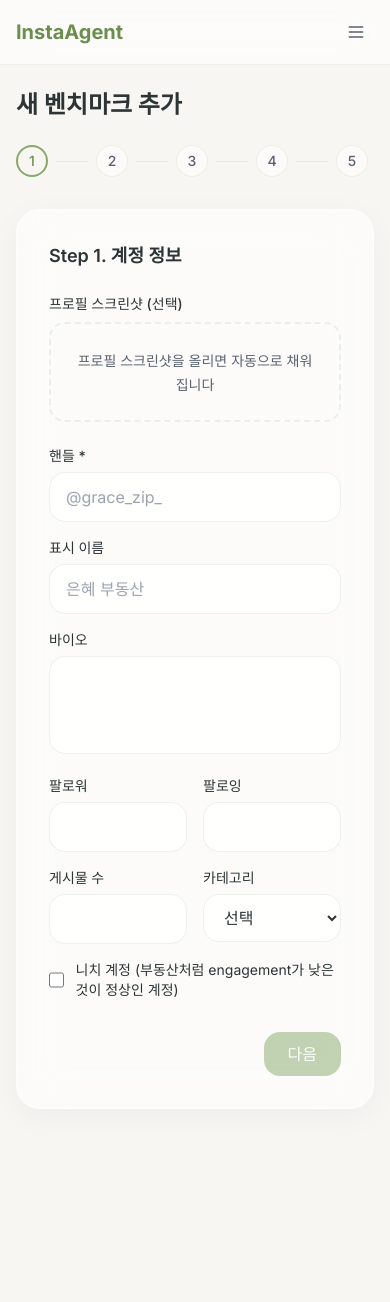
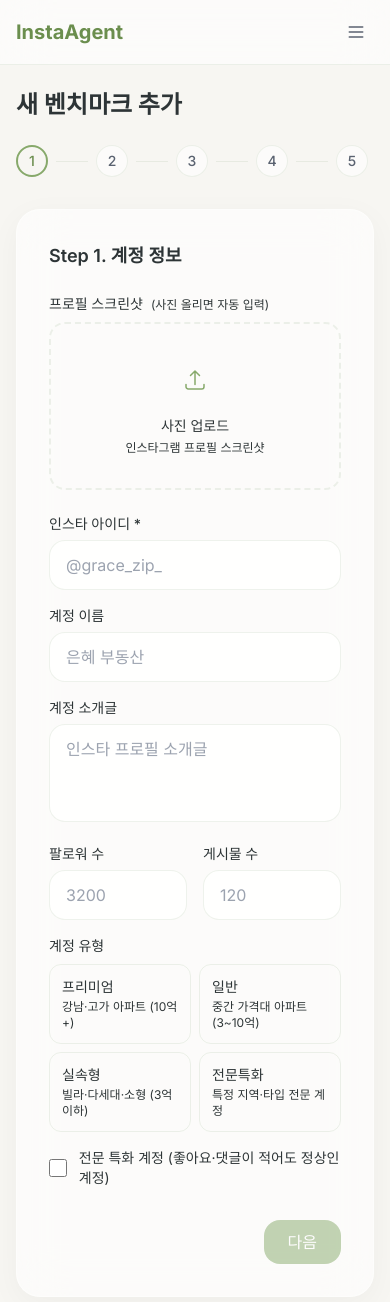
Before and after one commit to dukjaejeon/insta-agent, a Next.js app: page /benchmarks/new in a window 390 px wide. Shown: the top 1302 px of the page. Before the commit the page ends 1133 px from the top, so only its background shows below. Built offline with nearby package versions, Linux system fonts and the light colour scheme; a web font is replaced by a local one.

Commit message:
fix: mobile photo upload, intuitive category labels, profile preview

```diff
--- a/src/components/benchmarks/Step1AccountInfo.tsx
+++ b/src/components/benchmarks/Step1AccountInfo.tsx
@@ -2,7 +2,7 @@
 
 import { useState } from "react";
 import { GlassCard } from "@/components/ui/GlassCard";
-import { createClient } from "@/lib/supabase/client";
+import { createClient, getCurrentUserId } from "@/lib/supabase/client";
 
 interface AccountData {
   handle: string;
@@ -21,8 +21,16 @@ interface Step1Props {
   onNext: () => void;
 }
 
+const CATEGORIES = [
+  { value: "프리미엄", label: "프리미엄", desc: "강남·고가 아파트 (10억+)" },
+  { value: "일반", label: "일반", desc: "중간 가격대 아파트 (3~10억)" },
+  { value: "실속형", label: "실속형", desc: "빌라·다세대·소형 (3억 이하)" },
+  { value: "전문특화", label: "전문특화", desc: "특정 지역·타입 전문 계정" },
+];
+
 export function Step1AccountInfo({ data, onChange, onNext }: Step1Props) {
-  const [ocrLoading, setOcrLoading] = useState(false);
+  const [uploading, setUploading] = useState(false);
+  const [previewUrl, setPreviewUrl] = useState<string | null>(null);
 
   const handleProfileScreenshot = async (
     e: React.ChangeEvent<HTMLInputElement>
@@ -30,25 +38,23 @@ export function Step1AccountInfo({ data, onChange, onNext }: Step1Props) {
     const file = e.target.files?.[0];
     if (!file) return;
 
-    setOcrLoading(true);
+    // 미리보기 즉시 표시
+    setPreviewUrl(URL.createObjectURL(file));
+    setUploading(true);
+
     try {
       const supabase = createClient();
-      const {
-        data: { user },
-      } = await supabase.auth.getUser();
-      if (!user) return;
-
-      const path = `${user.id}/profile-temp/${Date.now()}-${file.name}`;
+      const userId = getCurrentUserId();
+      const path = `${userId}/profile-temp/${Date.now()}-${file.name}`;
       await supabase.storage.from("screenshots").upload(path, file);
 
+      // API 키 있으면 OCR 자동 추출
       const { data: fnData, error } = await supabase.functions.invoke(
         "ocr-extract-posts",
         {
           body: {
             account_id: null,
-            screenshots: [
-              { storage_path: path, screenshot_type: "profile" },
-            ],
+            screenshots: [{ storage_path: path, screenshot_type: "profile" }],
           },
         }
       );
@@ -66,9 +72,9 @@ export function Step1AccountInfo({ data, onChange, onNext }: Step1Props) {
         });
       }
     } catch {
-      // OCR 실패 시 수동 입력 유지
+      // API 없으면 수동 입력 유지
     } finally {
-      setOcrLoading(false);
+      setUploading(false);
     }
   };
 
@@ -84,12 +90,53 @@ export function Step1AccountInfo({ data, onChange, onNext }: Step1Props) {
         Step 1. 계정 정보
       </h2>
 
-      {/* 프로필 스크린샷 OCR */}
+      {/* 프로필 스크린샷 업로드 */}
       <div className="mb-6">
         <label className="block text-sm font-medium text-charcoal mb-2">
-          프로필 스크린샷 (선택)
+          프로필 스크린샷
+          <span className="text-xs text-charcoal-light/60 font-normal ml-2">
+            (사진 올리면 자동 입력)
+          </span>
         </label>
-        <div className="border-2 border-dashed border-border-soft rounded-2xl p-6 text-center">
+
+        <label
+          htmlFor="profile-screenshot"
+          className="cursor-pointer block"
+        >
+          {previewUrl ? (
+            <div className="relative rounded-2xl overflow-hidden border border-border-soft">
+              {/* eslint-disable-next-line @next/next/no-img-element */}
+              <img
+                src={previewUrl}
+                alt="프로필 스크린샷"
+                className="w-full max-h-48 object-cover"
+              />
+              {uploading && (
+                <div className="absolute inset-0 bg-black/40 flex items-center justify-center gap-2">
+                  <div className="w-5 h-5 border-2 border-white border-t-transparent rounded-full animate-spin" />
+                  <span className="text-white text-sm">분석 중...</span>
+                </div>
+              )}
+              {!uploading && (
+                <div className="absolute bottom-2 right-2 bg-black/50 text-white text-xs px-2 py-1 rounded-lg">
+                  탭하여 교체
+                </div>
+              )}
+            </div>
+          ) : (
+            <div className="border-2 border-dashed border-border-soft rounded-2xl p-8 text-center hover:border-sage/40 transition-colors">
+              <div className="w-12 h-12 mx-auto mb-3 rounded-full bg-sage/10 flex items-center justify-center">
+                <svg className="w-6 h-6 text-sage" fill="none" stroke="currentColor" viewBox="0 0 24 24">
+                  <path strokeLinecap="round" strokeLinejoin="round" strokeWidth={1.5} d="M3 16.5v2.25A2.25 2.25 0 005.25 21h13.5A2.25 2.25 0 0021 18.75V16.5m-13.5-9L12 3m0 0l4.5 4.5M12 3v13.5" />
+                </svg>
+              </div>
+              <p className="text-sm font-medium text-charcoal">사진 업로드</p>
+              <p className="text-xs text-charcoal-light/60 mt-1">
+                인스타그램 프로필 스크린샷
+              </p>
+            </div>
+          )}
+        </label>
         <input
           type="file"
           accept="image/*"
@@ -97,26 +144,12 @@ export function Step1AccountInfo({ data, onChange, onNext }: Step1Props) {
           className="hidden"
           id="profile-screenshot"
         />
-          <label
-            htmlFor="profile-screenshot"
-            className="cursor-pointer text-sm text-charcoal-light hover:text-sage transition-colors"
-          >
-            {ocrLoading ? (
-              <span className="flex items-center justify-center gap-2">
-                <div className="w-4 h-4 border-2 border-sage border-t-transparent rounded-full animate-spin" />
-                OCR 분석 중...
-              </span>
-            ) : (
-              "프로필 스크린샷을 올리면 자동으로 채워집니다"
-            )}
-          </label>
-        </div>
       </div>
 
       <div className="grid grid-cols-2 gap-4">
         <div className="col-span-2">
           <label className="block text-sm font-medium text-charcoal mb-1.5">
-            핸들 *
+            인스타 아이디 *
           </label>
           <input
             type="text"
@@ -129,7 +162,7 @@ export function Step1AccountInfo({ data, onChange, onNext }: Step1Props) {
 
         <div className="col-span-2">
           <label className="block text-sm font-medium text-charcoal mb-1.5">
-            표시 이름
+            계정 이름
           </label>
           <input
             type="text"
@@ -142,11 +175,12 @@ export function Step1AccountInfo({ data, onChange, onNext }: Step1Props) {
 
         <div className="col-span-2">
           <label className="block text-sm font-medium text-charcoal mb-1.5">
-            바이오
+            계정 소개글
           </label>
           <textarea
             value={data.bio}
             onChange={(e) => update("bio", e.target.value)}
+            placeholder="인스타 프로필 소개글"
             rows={3}
             className="w-full px-4 py-3 rounded-2xl border border-border-soft bg-white/80 text-charcoal placeholder:text-charcoal-light/50 focus:outline-none focus:ring-2 focus:ring-sage/30 focus:border-sage transition-colors resize-none"
           />
@@ -154,7 +188,7 @@ export function Step1AccountInfo({ data, onChange, onNext }: Step1Props) {
 
         <div>
           <label className="block text-sm font-medium text-charcoal mb-1.5">
-            팔로워
+            팔로워 수
           </label>
           <input
             type="number"
@@ -162,20 +196,7 @@ export function Step1AccountInfo({ data, onChange, onNext }: Step1Props) {
             onChange={(e) =>
               update("follower_count", e.target.value ? Number(e.target.value) : null)
             }
-            className="w-full px-4 py-3 rounded-2xl border border-border-soft bg-white/80 text-charcoal focus:outline-none focus:ring-2 focus:ring-sage/30 focus:border-sage transition-colors"
-          />
-        </div>
-
-        <div>
-          <label className="block text-sm font-medium text-charcoal mb-1.5">
-            팔로잉
-          </label>
-          <input
-            type="number"
-            value={data.following_count ?? ""}
-            onChange={(e) =>
-              update("following_count", e.target.value ? Number(e.target.value) : null)
-            }
+            placeholder="3200"
             className="w-full px-4 py-3 rounded-2xl border border-border-soft bg-white/80 text-charcoal focus:outline-none focus:ring-2 focus:ring-sage/30 focus:border-sage transition-colors"
           />
         </div>
@@ -190,25 +211,34 @@ export function Step1AccountInfo({ data, onChange, onNext }: Step1Props) {
             onChange={(e) =>
               update("post_count", e.target.value ? Number(e.target.value) : null)
             }
+            placeholder="120"
             className="w-full px-4 py-3 rounded-2xl border border-border-soft bg-white/80 text-charcoal focus:outline-none focus:ring-2 focus:ring-sage/30 focus:border-sage transition-colors"
           />
         </div>
 
-        <div>
-          <label className="block text-sm font-medium text-charcoal mb-1.5">
-            카테고리
+        <div className="col-span-2">
+          <label className="block text-sm font-medium text-charcoal mb-2">
+            계정 유형
           </label>
-          <select
-            value={data.category}
-            onChange={(e) => update("category", e.target.value)}
-            className="w-full px-4 py-3 rounded-2xl border border-border-soft bg-white/80 text-charcoal focus:outline-none focus:ring-2 focus:ring-sage/30 focus:border-sage transition-colors"
+          <div className="grid grid-cols-2 gap-2">
+            {CATEGORIES.map((cat) => (
+              <button
+                key={cat.value}
+                type="button"
+                onClick={() => update("category", cat.value)}
+                className={`p-3 rounded-xl border text-left transition-colors ${
+                  data.category === cat.value
+                    ? "border-sage bg-sage/5"
+                    : "border-border-soft hover:bg-white/80"
+                }`}
               >
-            <option value="">선택</option>
-            <option value="고급">고급</option>
-            <option value="중산">중산</option>
-            <option value="대중">대중</option>
-            <option value="니치">니치</option>
-          </select>
+                <p className={`text-sm font-medium ${data.category === cat.value ? "text-sage-dark" : "text-charcoal"}`}>
+                  {cat.label}
+                </p>
+                <p className="text-xs text-charcoal-light/60 mt-0.5">{cat.desc}</p>
+              </button>
+            ))}
+          </div>
         </div>
 
         <div className="col-span-2">
@@ -220,7 +250,7 @@ export function Step1AccountInfo({ data, onChange, onNext }: Step1Props) {
               className="w-5 h-5 rounded-lg border-border-soft text-sage focus:ring-sage/30"
             />
             <span className="text-sm text-charcoal">
-              니치 계정 (부동산처럼 engagement가 낮은 것이 정상인 계정)
+              전문 특화 계정 <span className="text-charcoal-light/60">(좋아요·댓글이 적어도 정상인 계정)</span>
             </span>
           </label>
         </div>
```
Lines whose indentation alone changed are shown as unchanged.
